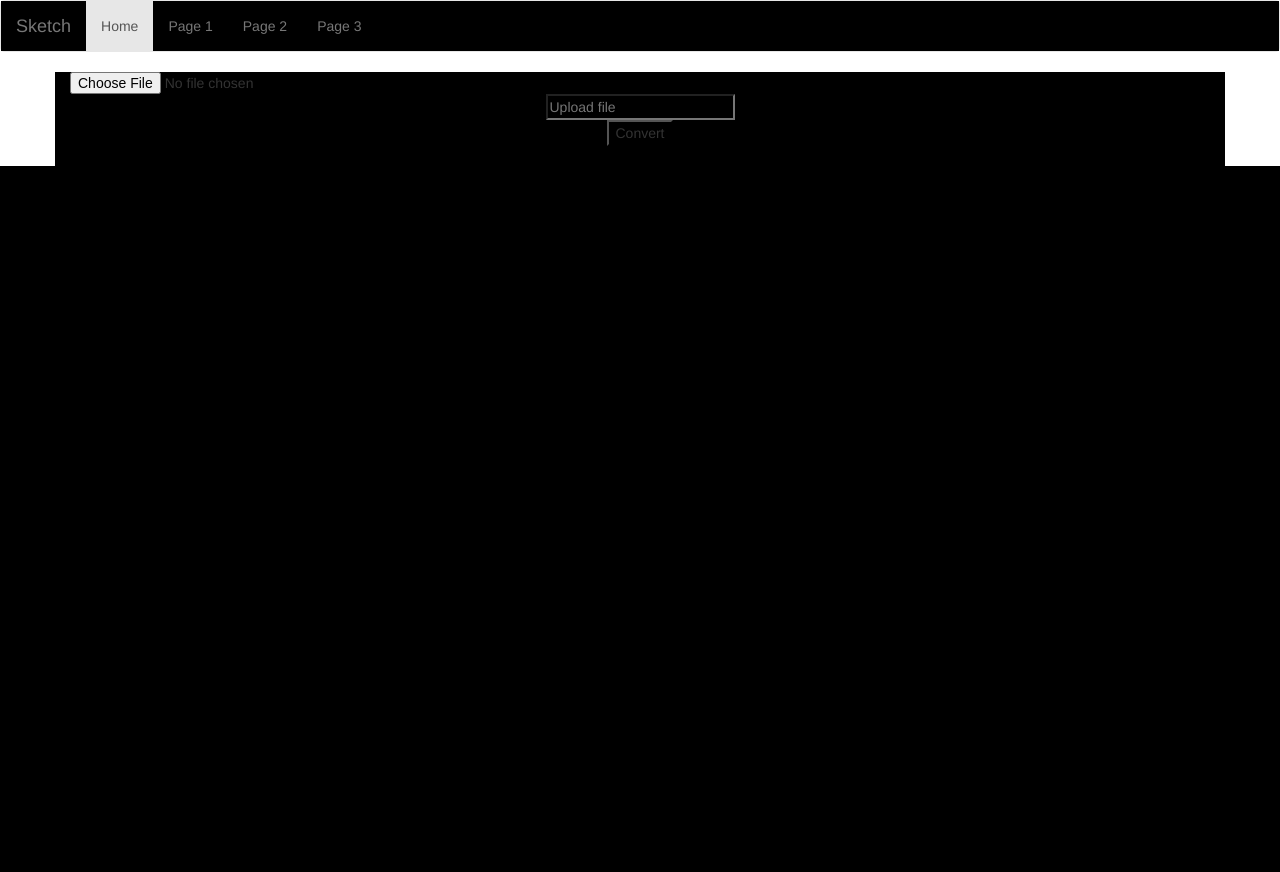
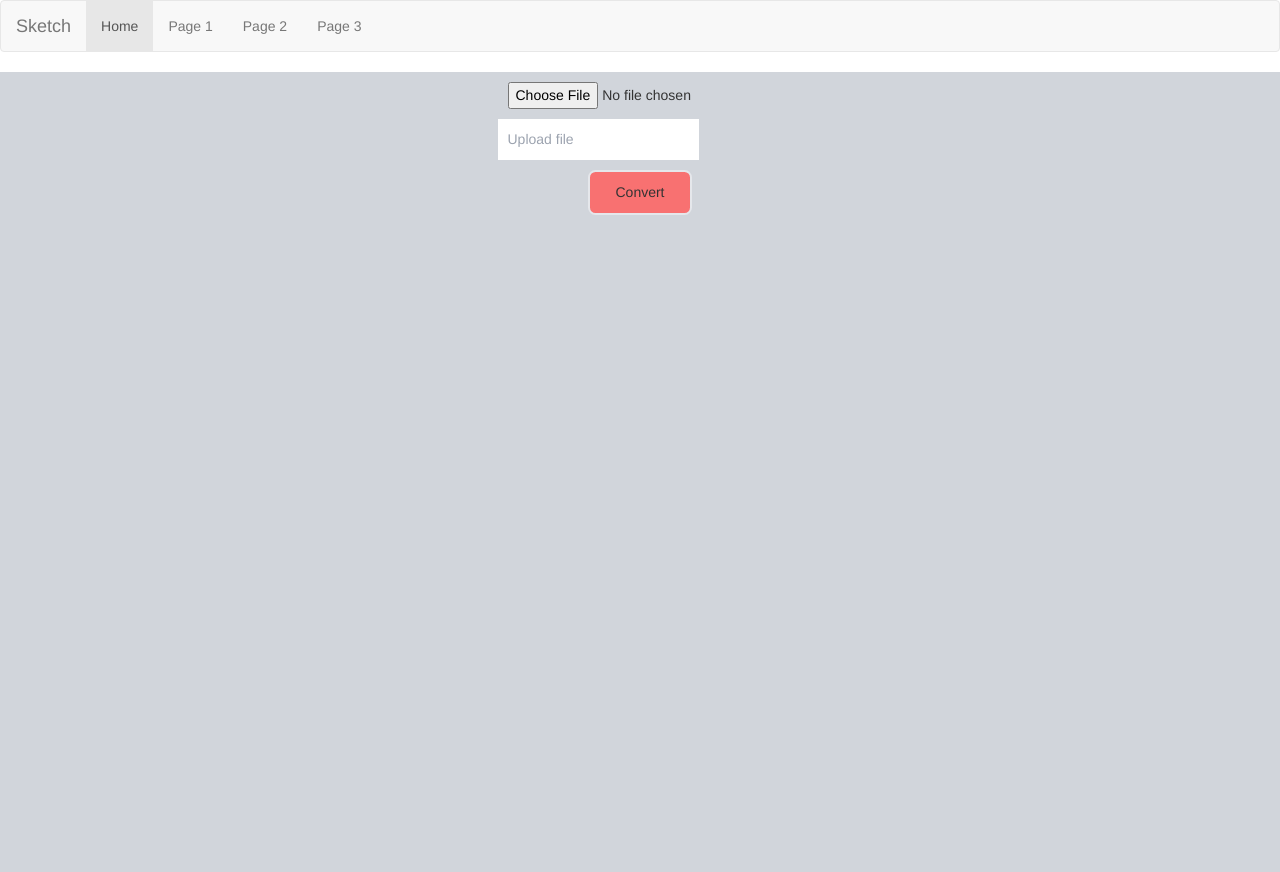
Before and after one commit to Rayansh0071505/sketch, a Flask app: page / in a window 1280 px wide. Before the commit the page ends 166 px from the top, so only its background shows below. Run offline with Flask 2, Linux system fonts and the light colour scheme; some libraries are stand-ins or nearby versions.

Commit message:
Styled : page

```diff
--- a/app/static/css/style.css
+++ /dev/null
@@ -1,3 +0,0 @@
-*{
-    background-color: black;
-}
--- a/app/templates/index.html
+++ b/app/templates/index.html
@@ -4,10 +4,11 @@
     <meta charset="UTF-8" />
     <meta http-equiv="X-UA-Compatible" content="IE=edge" />
     <meta name="viewport" content="width=device-width, initial-scale=1.0" />
-    <link rel="stylesheet" href="/app/static/css/style.css" />
+    <!-- <link rel="stylesheet" href="app/static/css/style.css" /> -->
     <link rel="stylesheet" href="https://maxcdn.bootstrapcdn.com/bootstrap/3.4.1/css/bootstrap.min.css">
     <script src="https://ajax.googleapis.com/ajax/libs/jquery/3.6.0/jquery.min.js"></script>
     <script src="https://maxcdn.bootstrapcdn.com/bootstrap/3.4.1/js/bootstrap.min.js"></script>
+    <script src="https://cdn.tailwindcss.com"></script>
     <title>Sketch</title>
   </head>
   <body>
@@ -25,15 +26,14 @@
       </div>
     </nav>
 
-    <div class="container">
+    <div class="container flex flex-col items-center bg-gray-300" style="height: 100vh;">
       <form
       action="/"
       method="post"
-      class="mt-20 text-center"
       enctype="multipart/form-data"
     >
-      <div>
-        <input type="file" name="file_upload" id="file_upload" />
+      <div class="flex items-center p-4">
+        <input type="file" name="file_upload" id="file_upload"  />
       </div>
       <div>
         <input
@@ -41,13 +41,14 @@
           placeholder="Upload file"
           name="file_name"
           id="file_name"
+          class="p-4"
         />
       </div>
-      <div>
-        <button type="submit">Convert</button>
+      <div class="flex items-center justify-center">
+        <button type="submit" class="px-10 py-4 bg-red-400 m-4 border-2 border-gray-200 rounded-xl">Convert</button>
       </div>
     </form>
-    <div>
+    <div class="flex gap-6">
       <img src="{{ sketch }}" width="300" />
       <img src="{{ original }}" width="300" />
     </div>
```
